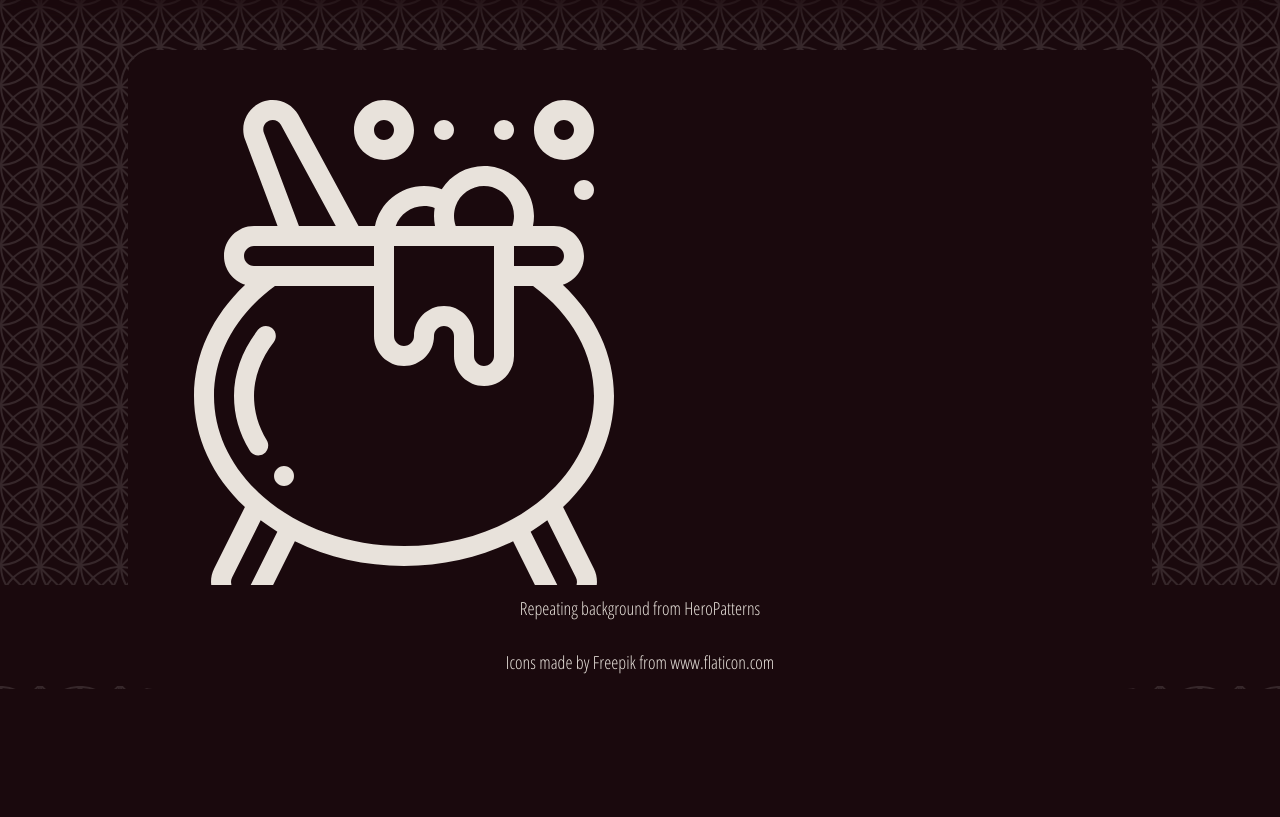
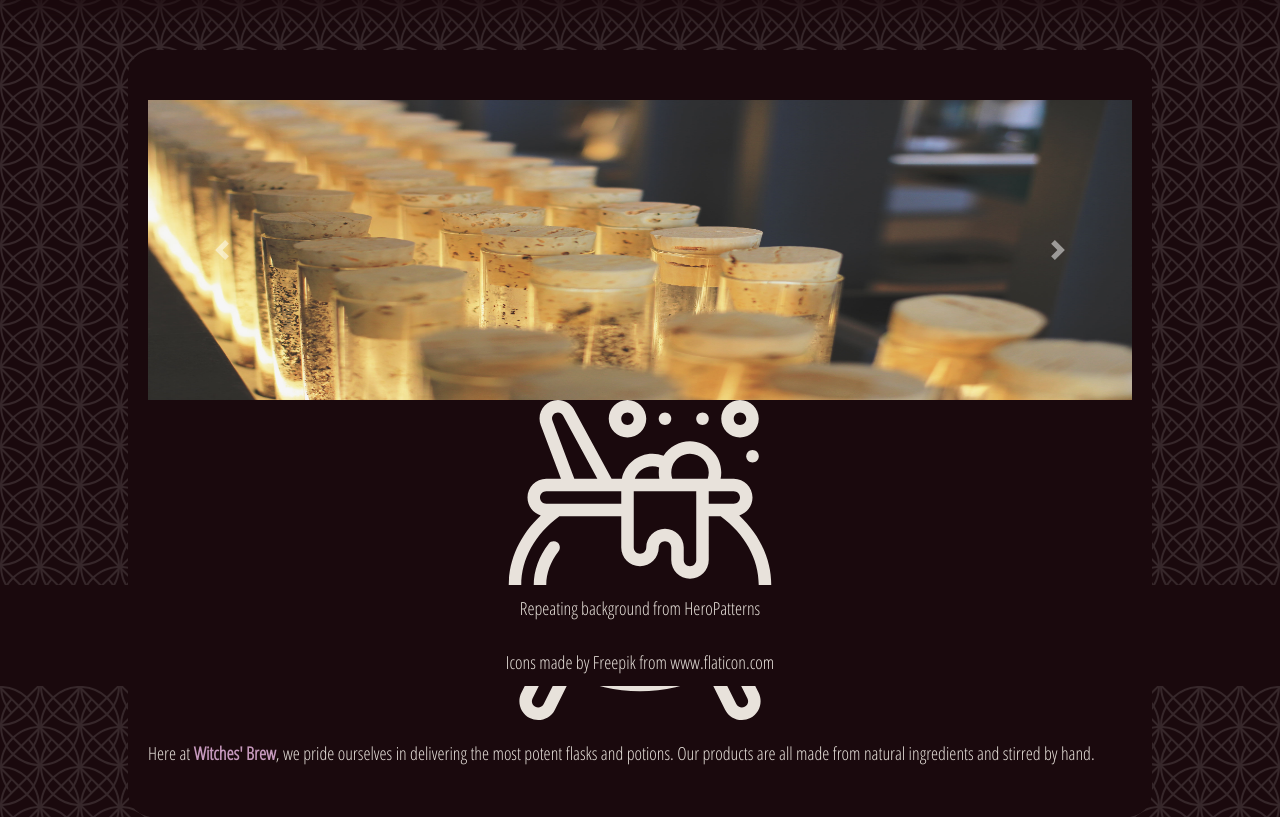
Before and after one commit to MaricelRodriguez/ssl, a PHP site: template myframework/views/welcome.php in a window 1280 px wide. Shown: the part 114-931 px from the top of the page. Before the commit the page ends 803 px from the top, so only its background shows below. Run offline with PHP 8.4, Linux system fonts and the light colour scheme; the template is opened without the code that fills it, so the values that code supplies are empty; a stand-in replaces the project's code that opens the database connection.

Commit message:
### Assignment 3
- Adds carousel to the welcome page.

```diff
--- a/myframework/assets/css/styles.css
+++ b/myframework/assets/css/styles.css
@@ -110,7 +110,7 @@
     padding: 50px 20px;
   }
 
-  #welcome img, #about img{
+  .page-img{
     max-width: 25vw;
     display: block;
     margin: auto;
@@ -150,3 +150,7 @@
     align-self: center;
     width: 100%;
   }
+
+  #carouselExampleFade, #carouselExampleFade img{
+    max-height: 300px;
+  }
--- a/myframework/views/about.php
+++ b/myframework/views/about.php
@@ -4,7 +4,7 @@
 ?>
 >
 
-<img src='./assets/images/shop.svg' alt='shop'/>
+<img class='page-img' src='./assets/images/shop.svg' alt='shop'/>
 <p>The <b>Witches' Brew</b> shop has been open since 1693, however, no records indicate the origin of the store.  It's almost as if it appeared out of thin air.</p>
 <p></p>
 
--- a/myframework/views/welcome.php
+++ b/myframework/views/welcome.php
@@ -3,8 +3,29 @@
   echo 'id="'.$data["pagename"].'"';
 ?>
 >
+<div id="carouselExampleFade" class="carousel slide carousel-fade" data-ride="carousel">
+  <div class="carousel-inner">
+    <div class="carousel-item active">
+      <img class="d-block w-100" src="./assets/images/carousel1.jpg" class="img-fluid w-100" alt="...">
+    </div>
+    <div class="carousel-item">
+      <img class="d-block w-100" src="./assets/images/carousel2.jpg" class="img-fluid w-100" alt="...">
+    </div>
+    <div class="carousel-item">
+      <img class="d-block w-100" src="./assets/images/carousel3.jpg" class="img-fluid w-100" alt="...">
+    </div>
+  </div>
+  <a class="carousel-control-prev" href="#carouselExampleFade" role="button" data-slide="prev">
+    <span class="carousel-control-prev-icon" aria-hidden="true"></span>
+    <span class="sr-only">Previous</span>
+  </a>
+  <a class="carousel-control-next" href="#carouselExampleFade" role="button" data-slide="next">
+    <span class="carousel-control-next-icon" aria-hidden="true"></span>
+    <span class="sr-only">Next</span>
+  </a>
+</div>
 
-  <img src='./assets/images/cauldron.svg' alt='bubbling cauldron'/>
+  <img class='page-img' src='./assets/images/cauldron.svg' alt='bubbling cauldron'/>
 
   <p>Here at <b>Witches' Brew</b>, we pride ourselves in delivering the most potent flasks and potions.  Our products are all made from natural ingredients and stirred by hand.</p>
 
```
Also changed, not shown: myframework/assets/images/carousel1.jpg (added), myframework/assets/images/carousel2.jpg (added), 1 other file.
